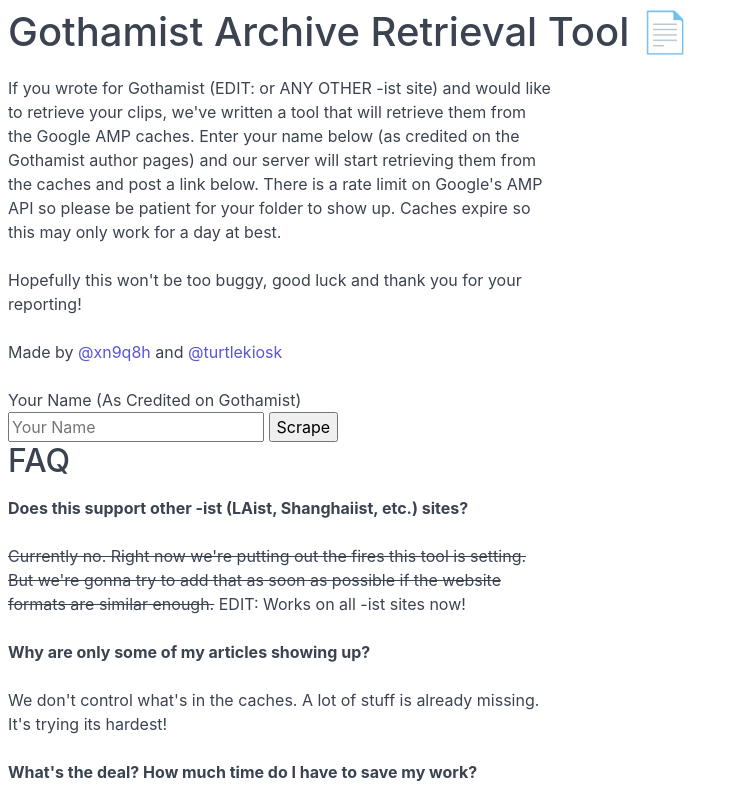
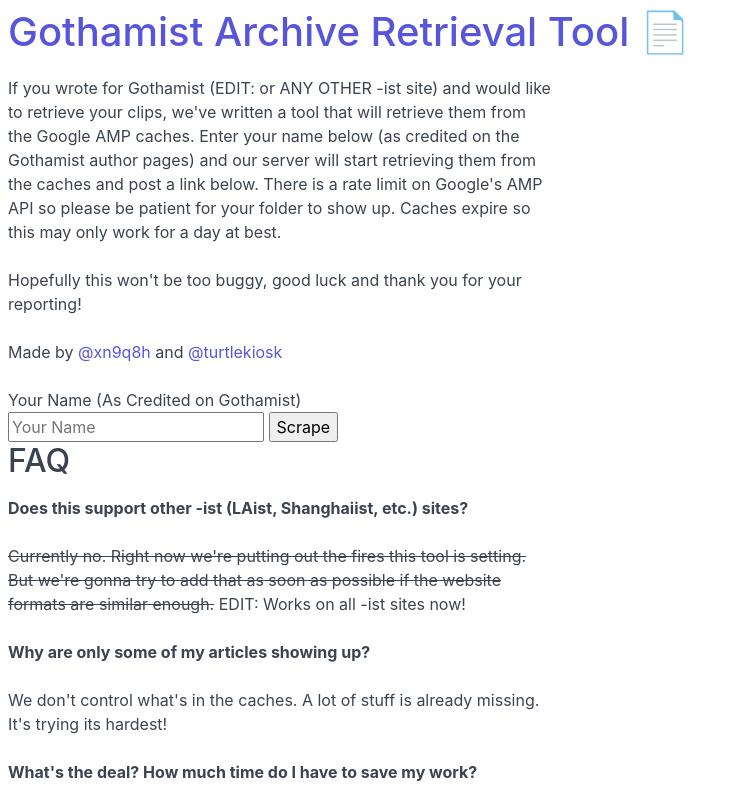
Before and after one commit to fozzle/e-clips, a website: page index.html in a window 1280 px wide. Shown: the top 800 px of the page, without its empty margins (0-739 px from the left). Drawn offline with nearby package versions, Linux system fonts and the light colour scheme.

Commit message:
link header

```diff
--- a/index.html
+++ b/index.html
@@ -17,7 +17,7 @@
   </head>
   <body>
     <div class="m-2">
-      <h1>Gothamist Archive Retrieval Tool 📄</h1>
+      <a href="/"><h1>Gothamist Archive Retrieval Tool 📄</h1></a>
       <p>
         If you wrote for Gothamist (EDIT: or ANY OTHER -ist site) and would like to retrieve your clips,
         we've written a tool that will retrieve them from the Google AMP caches.
```
